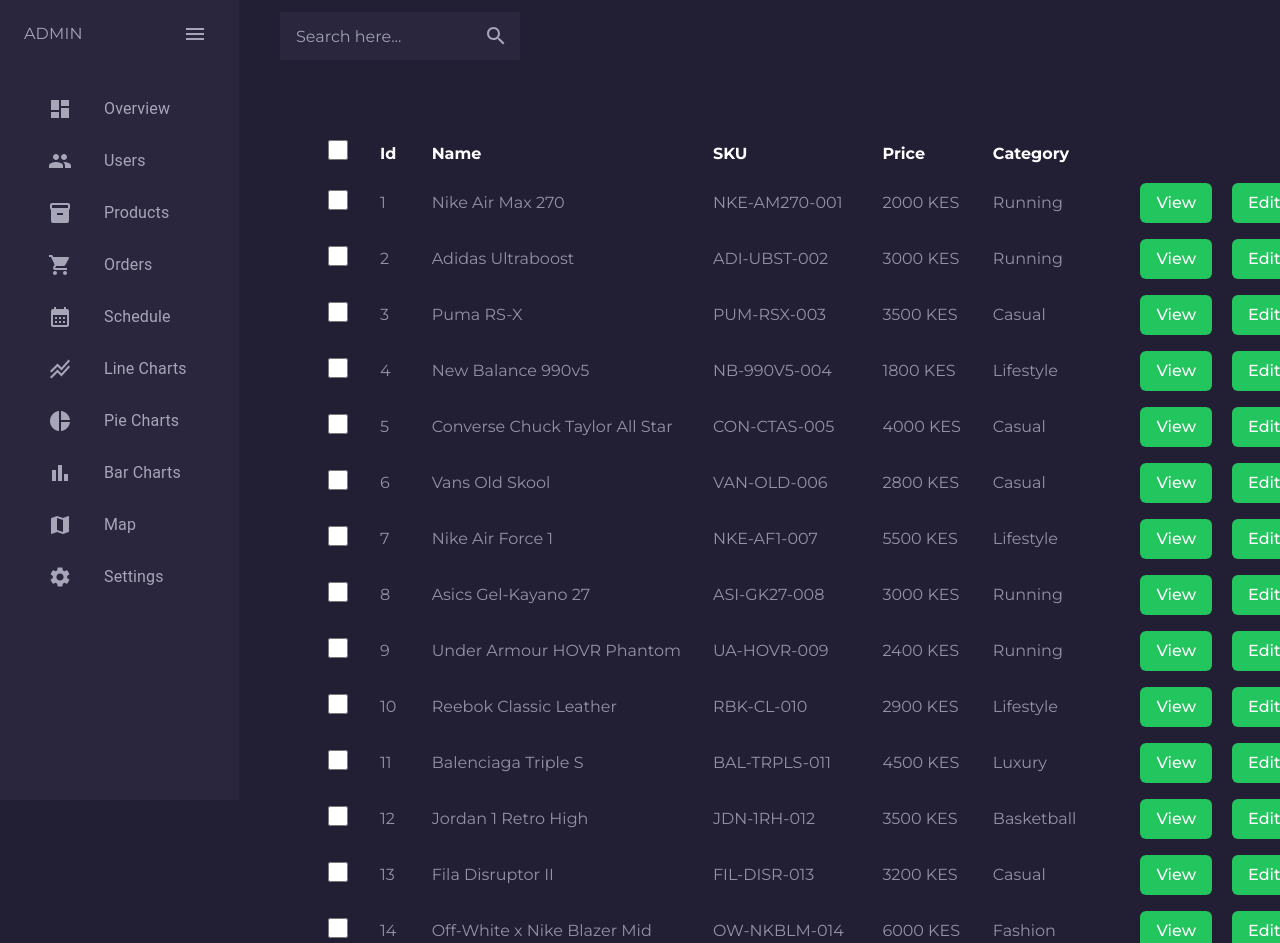
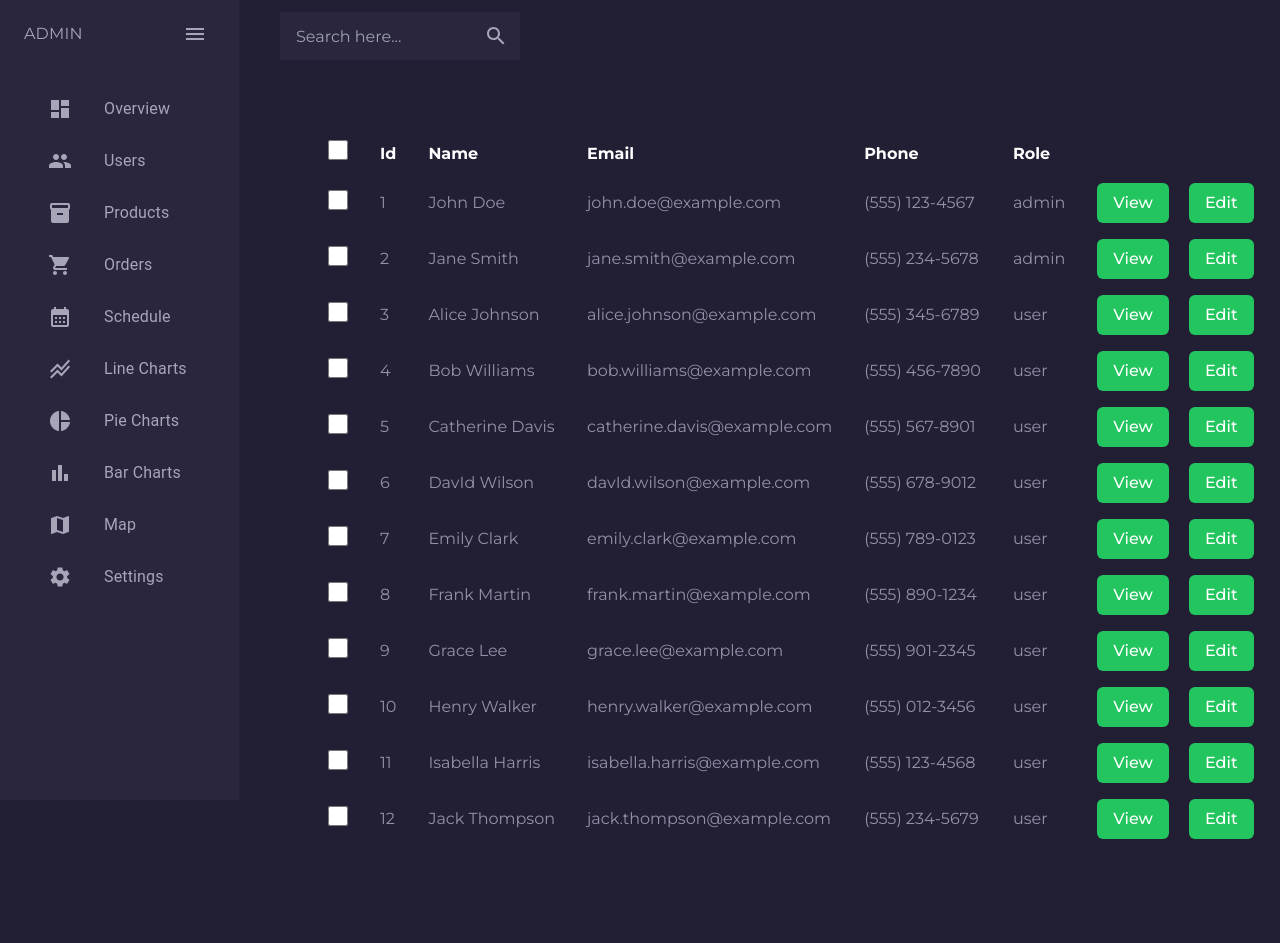
Before and after one commit to RoyKiprop/React-Dashboard, a React (Vite) app: page / in a window 1280 px wide. Shown: the top 943 px of the page. Built offline with nearby package versions, Linux system fonts and the light colour scheme.

Commit message:
Add products and Users Page

```diff
--- a/src/App.jsx
+++ b/src/App.jsx
@@ -1,6 +1,7 @@
 import Header from "./Components/Header"
 import SideBar from "./Components/SideBar"
-import Table from "./Components/Table"
+
+import UsersPage from "./Pages/UsersPage"
 
 function App() {
 
@@ -10,7 +11,7 @@ function App() {
      <SideBar/>
      <div className="w-full">
       <Header/>
-      <Table/>
+      <UsersPage/>
      </div>
 
     </div>
--- a/src/Components/Table.jsx
+++ b/src/Components/Table.jsx
@@ -1,27 +1,28 @@
+/* eslint-disable react/prop-types */
 import { useState } from "react";
-import UseProducts from "../customHooks/UseProducts";
+
 import Button from "./Button";
 import Checkbox from "./Checkbox";
 
-function Table() {
-  const [columns, products] = UseProducts();
-  const [selectedProducts, setSelectedProducts] = useState([]);
+function Table({columns, data}) {
+  // const [columns, data] = Usedata();
+  const [selectedData, setselectedData] = useState([]);
 
   const handleSelectAll = (e) => {
     if (e.target.checked) {
-      setSelectedProducts(products.map((product) => product.id));
+      setselectedData(data.map((product) => product.id));
     } else {
-      setSelectedProducts([]);
+      setselectedData([]);
     }
   };
 
   const handleSelect = (id) => {
-    if (selectedProducts.includes(id)) {
-      setSelectedProducts(
-        selectedProducts.filter((productId) => productId !== id)
+    if (selectedData.includes(id)) {
+      setselectedData(
+        selectedData.filter((productId) => productId !== id)
       );
     } else {
-      setSelectedProducts([...selectedProducts, id]);
+      setselectedData([...selectedData, id]);
     }
   };
 
@@ -35,7 +36,7 @@ function Table() {
           <tr>
             <th className=" py-2 px-4">
               <Checkbox
-                checked={selectedProducts.length === products.length}
+                checked={selectedData.length === data.length}
                 onChange={handleSelectAll}
               />
             </th>
@@ -47,12 +48,12 @@ function Table() {
           </tr>
         </thead>
         <tbody>
-          {products.map((item) => (
+          {data.map((item) => (
             <tr key={item.id}>
               <td className=" py-2 px-4">
                 <Checkbox
 
-                  checked={selectedProducts.includes(item.id)}
+                  checked={selectedData.includes(item.id)}
                   onChange={() => handleSelect(item.id)}
                 />
               </td>
--- /dev/null
+++ b/src/Pages/ProductsPage.jsx
@@ -0,0 +1,13 @@
+import Table from "../Components/Table"
+import UseProducts from "../customHooks/UseProducts"
+
+function ProductsPage() {
+    const[columns, products] = UseProducts()
+  return (
+    <>
+      <Table columns={columns} data={products}/>
+    </>
+  )
+}
+
+export default ProductsPage
--- /dev/null
+++ b/src/Pages/UsersPage.jsx
@@ -0,0 +1,15 @@
+
+import Table from "../Components/Table"
+import UseUsers from "../customHooks/Useusers"
+
+function UsersPage() {
+    const[columns, users] = UseUsers()
+
+  return (
+    <>
+      <Table columns={columns} data={users}/>
+    </>
+  )
+}
+
+export default UsersPage
--- a/src/customHooks/Useusers.jsx
+++ b/src/customHooks/Useusers.jsx
@@ -2,7 +2,7 @@ import { useEffect, useState } from "react"
 
 function UseUsers() {
   const columns = ["Id", "Name", "Email", "Phone", "Role"]
-   const[users, setUsers] = useState([])
+  const[users, setUsers] = useState([])
 
     useEffect(function (){
         async function fetchProducts(){
```
